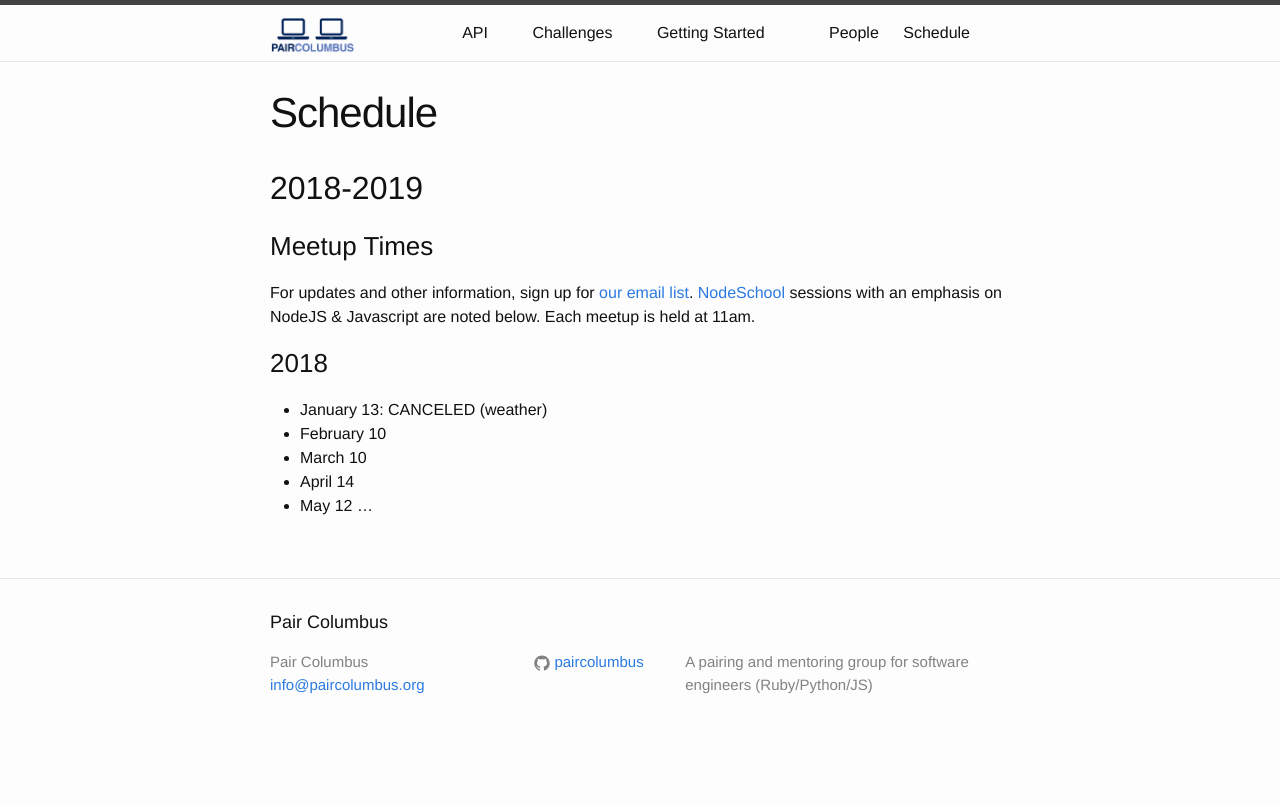
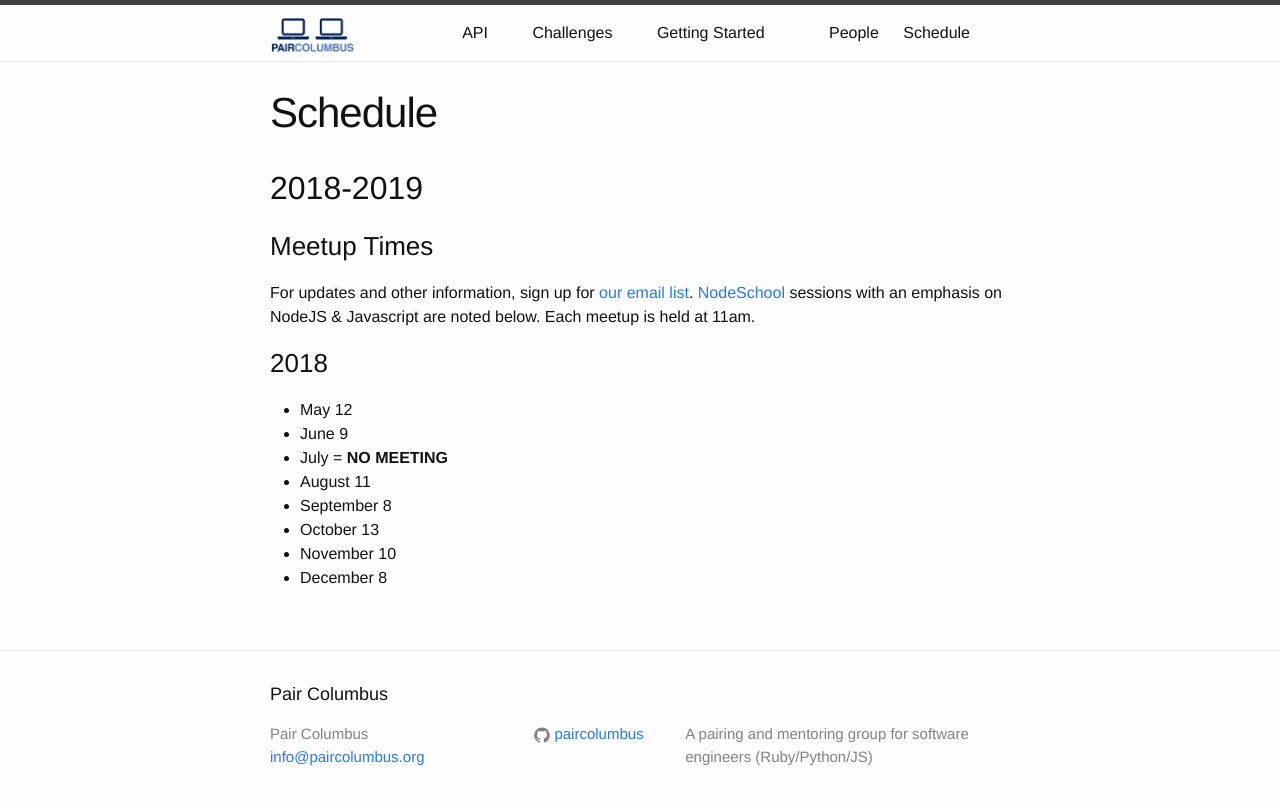
Before and after one commit to paircolumbus/paircolumbus.github.io, a Jekyll site: the page built from pages/schedule.md, in a window 1280 px wide. Shown: the top 805 px of the page. Built offline with Jekyll 4.4.1, drawn with Linux system fonts in a browser that asks for light colours; comment, search, counter and statistics services are not loaded.

Commit message:
Update schedule.md

```diff
--- a/pages/schedule.md
+++ b/pages/schedule.md
@@ -10,9 +10,11 @@ permalink: /schedule/
 For updates and other information, sign up for [our email list](http://paircolumbus.org/). [NodeSchool](http://nodeschool.io) sessions with an emphasis on NodeJS & Javascript are noted below. Each meetup is held at 11am.
 
 ### 2018
-- January 13: CANCELED (weather)
-- February 10
-- March 10
-- April 14
 - May 12
-...
+- June 9
+- July = __NO MEETING__
+- August 11
+- September 8
+- October 13
+- November 10
+- December 8
```
